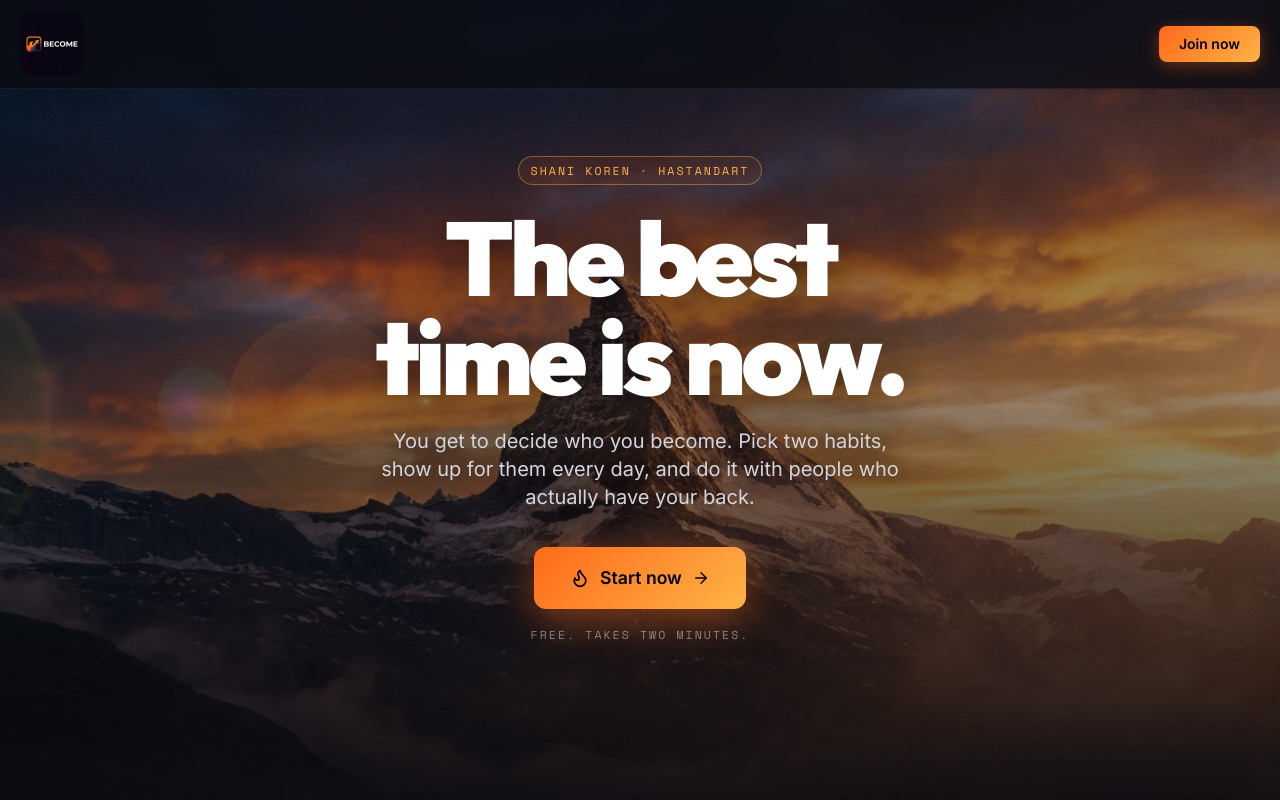
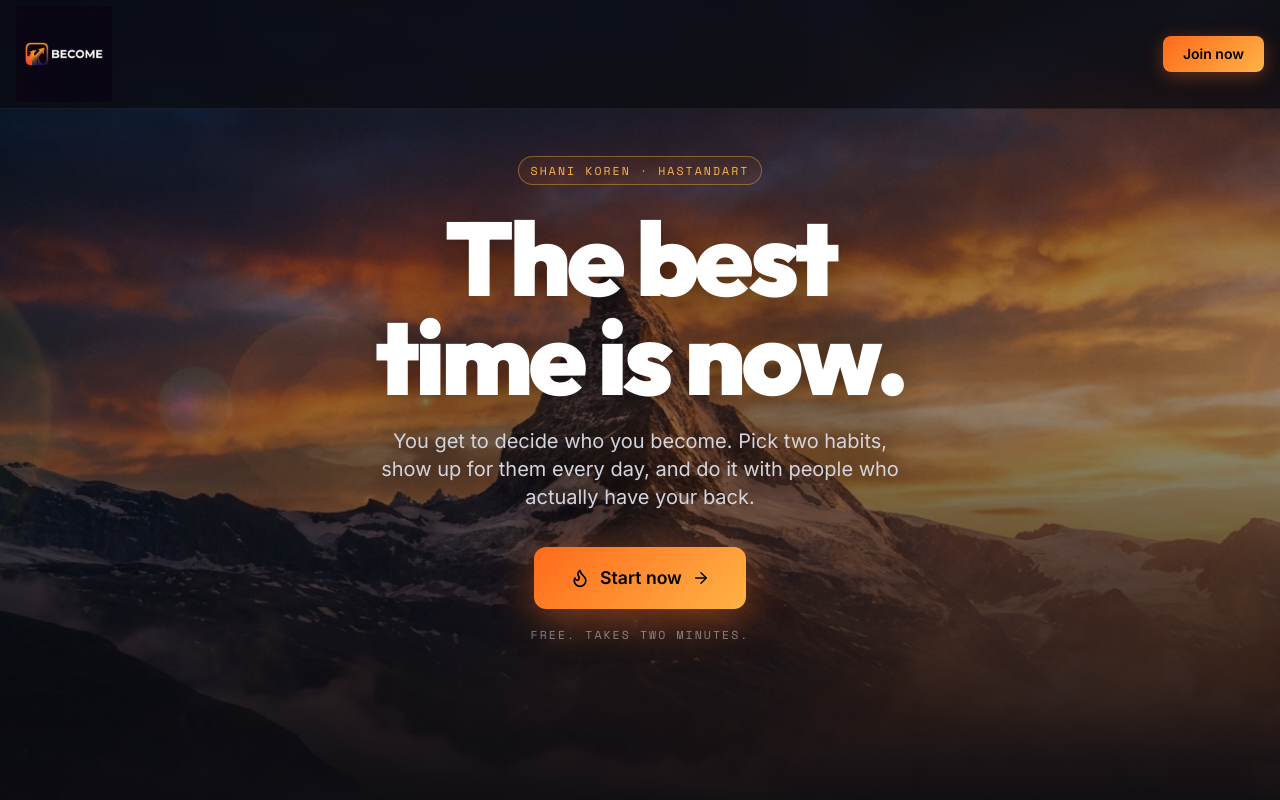
Before and after one commit to shanikoren1/Community, a Next.js app: page / in a window 1280 px wide. Shown: the top 800 px of the page. Built offline with nearby package versions, Linux system fonts and the light colour scheme.

Commit message:
Bigger logo (h-24), no separate text title in nav

```diff
--- a/app/page.tsx
+++ b/app/page.tsx
@@ -32,11 +32,9 @@ export default function Home() {
   return (
     <main style={{ backgroundColor: "#0C0C11" }}>
       {/* NAV */}
-      <nav className="fixed top-0 inset-x-0 z-40 px-5 py-3 flex items-center justify-between"
+      <nav className="fixed top-0 inset-x-0 z-40 px-4 py-1.5 flex items-center justify-between"
         style={{ backgroundColor: "rgba(12,12,17,0.72)", backdropFilter: "blur(12px)", borderBottom: "1px solid rgba(255,255,255,0.06)" }}>
-        <div className="flex items-center">
-          <img src="/logo.png" alt="Become" className="h-16 w-auto rounded-xl" />
-        </div>
+        <img src="/logo.png" alt="Become" className="h-24 w-auto" />
         <button onClick={open}
           className="px-5 py-2 rounded-lg text-sm font-bold text-black transition-all hover:-translate-y-0.5"
           style={{ background: FLAME, fontFamily: "var(--font-inter)", boxShadow: "0 4px 18px rgba(255,106,26,0.35)" }}>
```
